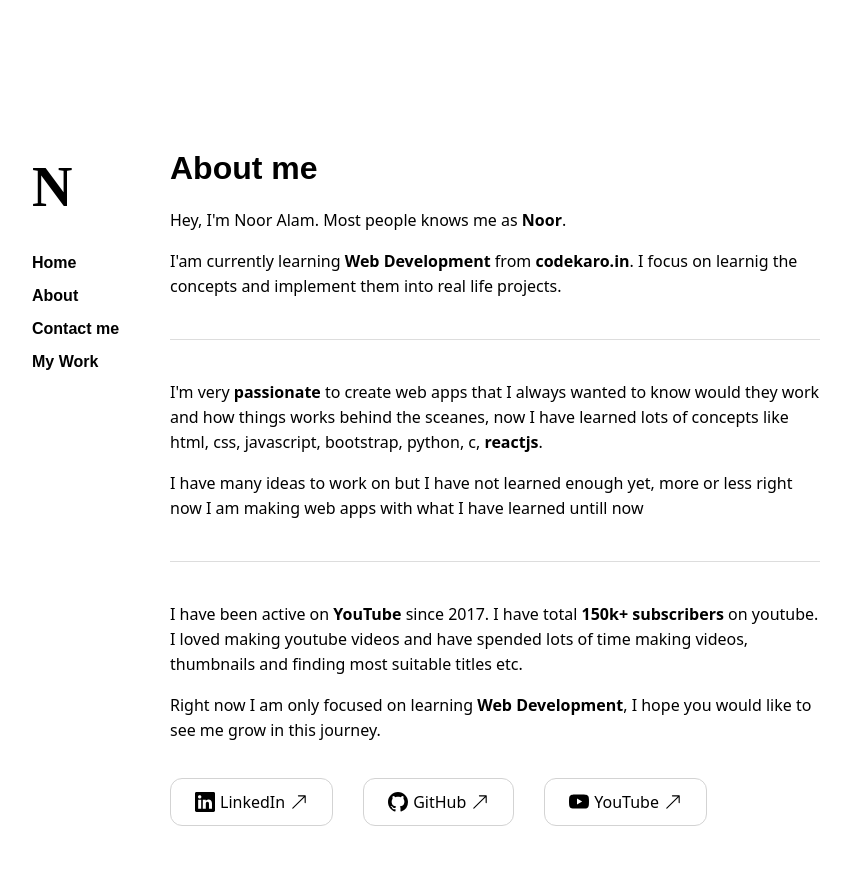
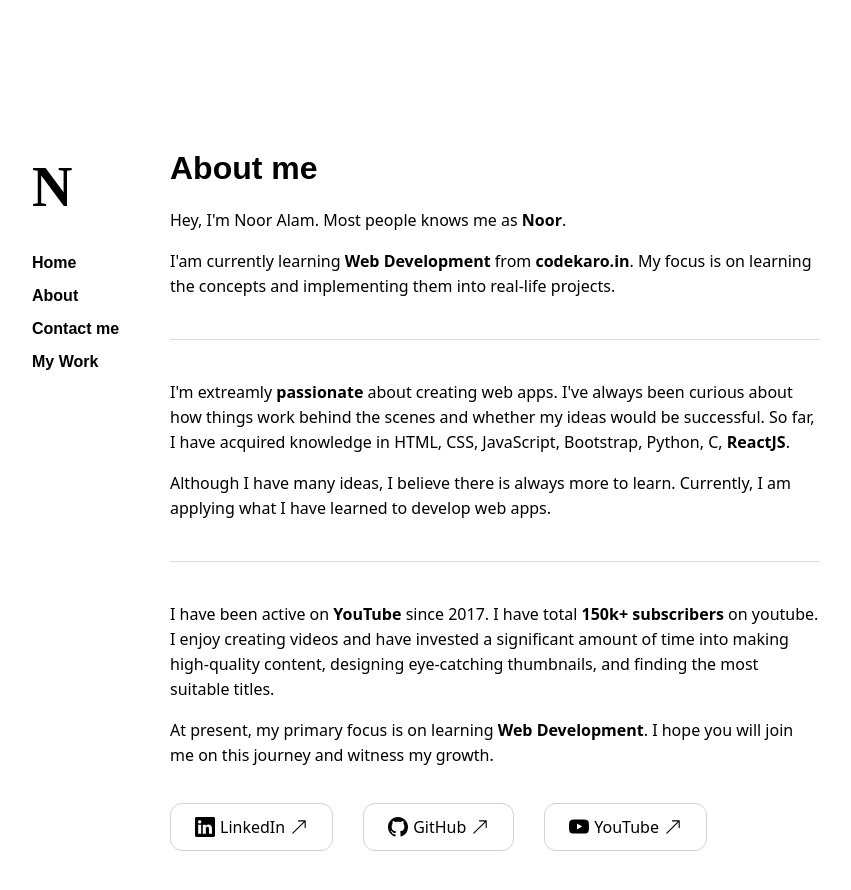
Before and after one commit to nooralamf42/portfolio-web-react, a React (Create React App) app: page /about in a window 1280 px wide. Shown: the top 890 px of the page, without its empty margins (220-1071 px from the left). Built offline with nearby package versions, Linux system fonts and the light colour scheme.

Commit message:
Update About.jsx

```diff
--- a/src/pages/About.jsx
+++ b/src/pages/About.jsx
@@ -3,19 +3,19 @@
         <div>
             <h1 className="page-h1">About me</h1>
             <p>Hey, I'm Noor Alam. Most people knows me as <span>Noor</span>.</p>
-            <p>I'am currently learning <span>Web Development</span> from <span>codekaro.in</span>. I focus on learnig the concepts and implement them into real life projects.</p>
+            <p>I'am currently learning <span>Web Development</span> from <span>codekaro.in</span>. My focus is on learning the concepts and implementing them into real-life projects.</p>
 
             <hr />
 
-            <p>I'm very <span>passionate</span> to create web apps that I always wanted to know would they work and how things works behind the sceanes, now I have learned lots of concepts like html, css, javascript, bootstrap, python, c, <span>reactjs</span>.</p>
+            <p>I'm extreamly <span>passionate</span> about creating web apps. I've always been curious about how things work behind the scenes and whether my ideas would be successful. So far, I have acquired knowledge in HTML, CSS, JavaScript, Bootstrap, Python, C, <span>ReactJS</span>.</p>
 
-            <p>I have many ideas to work on but I have not learned enough yet, more or less right now I am making web apps with what I have learned untill now</p>
+            <p>Although I have many ideas, I believe there is always more to learn. Currently, I am applying what I have learned to develop web apps.</p>
 
             <hr />
 
-            <p>I have been active on <span>YouTube</span> since 2017. I have total <span>150k+ subscribers</span> on youtube. I loved making youtube videos and have spended lots of time making videos, thumbnails and finding most suitable titles etc.</p>
+            <p>I have been active on <span>YouTube</span> since 2017. I have total <span>150k+ subscribers</span> on youtube.  I enjoy creating videos and have invested a significant amount of time into making high-quality content, designing eye-catching thumbnails, and finding the most suitable titles.</p>
 
-            <p>Right now I am only focused on learning <span>Web Development</span>, I hope you would like to see me grow in this journey.</p>
+            <p>At present, my primary focus is on learning <span>Web Development</span>. I hope you will join me on this journey and witness my growth.</p>
 
             {/* <hr />
 
```
